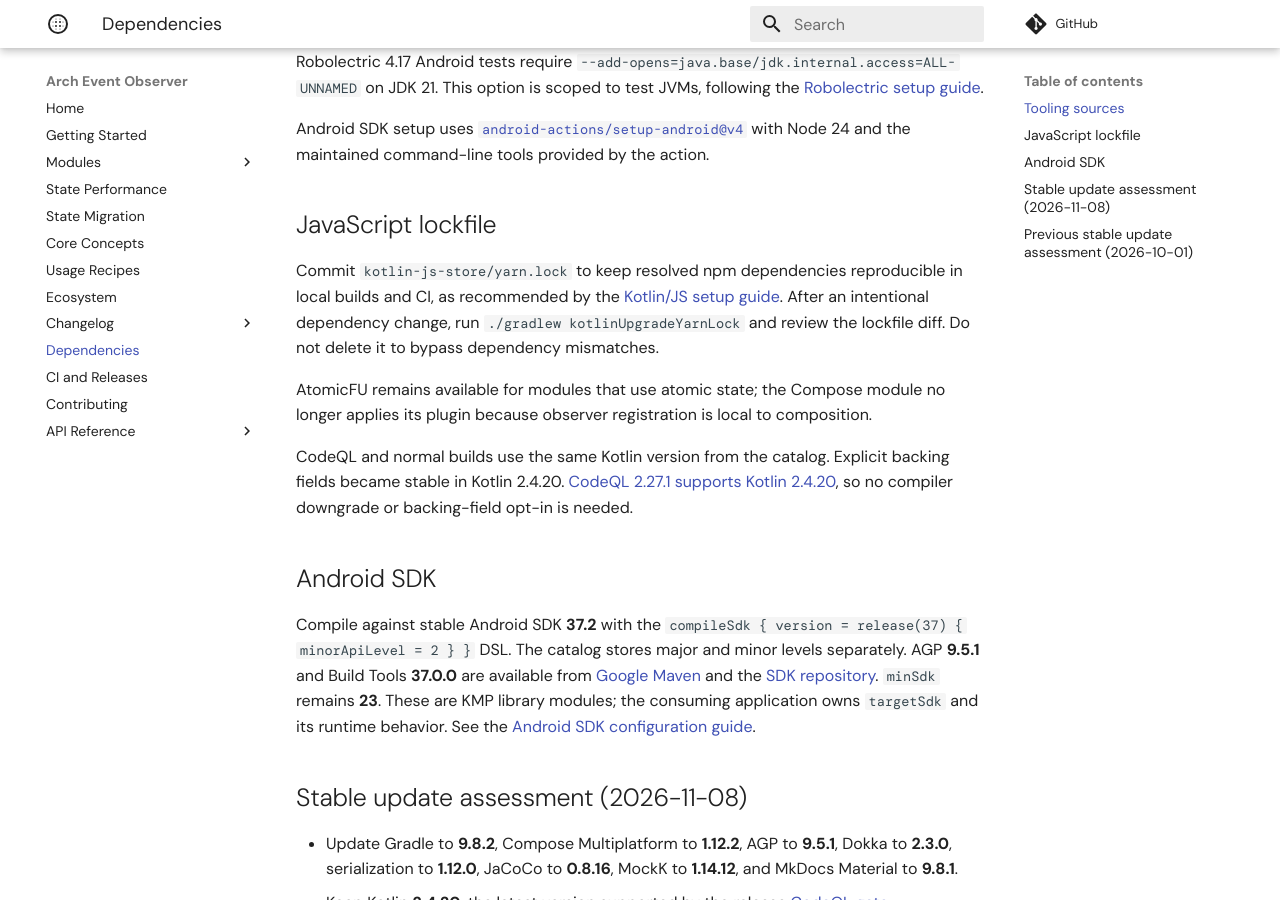
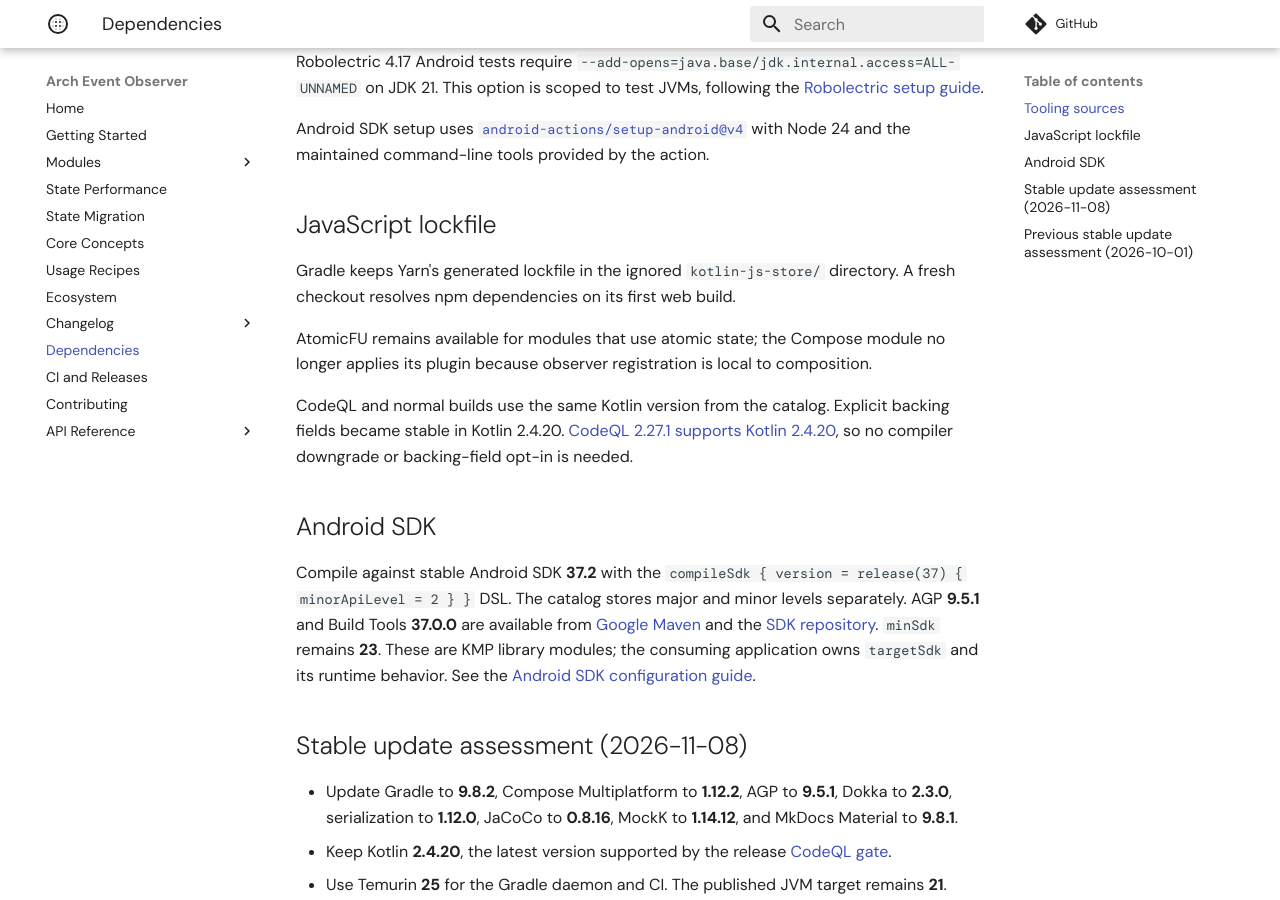
Before and after one commit to matheus-corregiari/arch-event-observer, an MkDocs documentation site: the page built from docs/dependencies.md, in a window 1280 px wide and 900 px high, scrolled down 1784 px. Built offline with MkDocs 1.6.1 and Material for MkDocs 9.7.7, drawn with Linux system fonts in a browser that asks for light colours; some web fonts are replaced; comment, search, counter and statistics services are not loaded.

Commit message:
build: stop tracking the generated Yarn lockfile

```diff
--- a/docs/dependencies.md
+++ b/docs/dependencies.md
@@ -51,10 +51,8 @@
 
 ## JavaScript lockfile
 
-Commit `kotlin-js-store/yarn.lock` to keep resolved npm dependencies reproducible in
-local builds and CI, as recommended by the [Kotlin/JS setup guide](https://kotlinlang.org/docs/js-project-setup.html).
-After an intentional dependency change, run `./gradlew kotlinUpgradeYarnLock` and
-review the lockfile diff. Do not delete it to bypass dependency mismatches.
+Gradle keeps Yarn's generated lockfile in the ignored `kotlin-js-store/` directory.
+A fresh checkout resolves npm dependencies on its first web build.
 
 AtomicFU remains available for modules that use atomic state; the Compose module no
 longer applies its plugin because observer registration is local to composition.
```
Also changed, not shown: docs/ci.md (+2 -3 lines), 2 other files.
